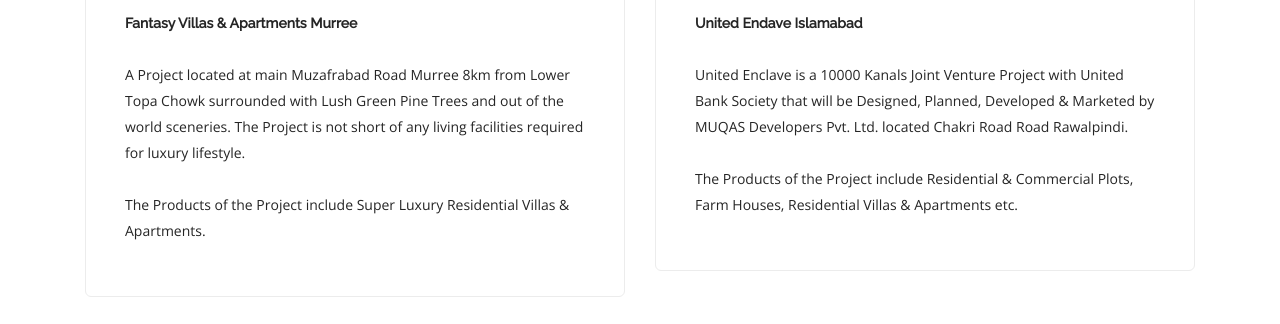
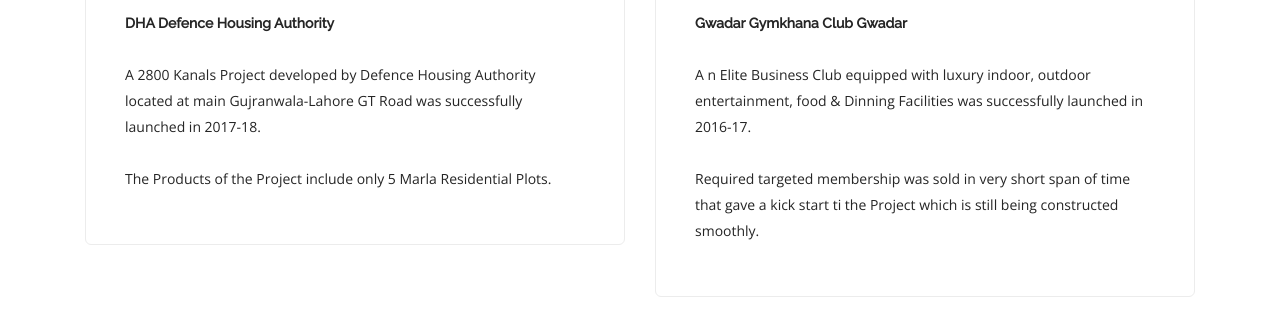
Before and after one commit to MediaSniffers/muqas, a plain HTML site: page index.html in a window 1280 px wide. Shown: the part 8439-8763 px from the top of the page. Drawn offline with nearby package versions, Linux system fonts and the light colour scheme; files whose address does not match are found by name; a web font is replaced by a local one.

Commit message:
Remove Fantasy Villa and United Enclave

```diff
--- a/index.html
+++ b/index.html
@@ -278,22 +278,6 @@
                             </div>
                         </div>
                         <div class="col-md-6">
-                            <div class="feature feature-5 boxed boxed--lg boxed--border"> <img src="img/company_logos_2.png" height="80px">
-                                <div class="">
-                                    <h5>Fantasy Villas &amp; Apartments Murree</h5><br>
-                                    <p>A Project located at main Muzafrabad Road Murree 8km from Lower Topa Chowk surrounded with Lush Green Pine Trees and out of the world sceneries. The Project is not short of any living facilities required for luxury lifestyle. <br> <br>The Products of the Project include Super Luxury Residential Villas &amp; Apartments.&nbsp;</p>
-                                </div>
-                            </div>
-                        </div>
-                        <div class="col-md-6">
-                            <div class="feature feature-5 boxed boxed--lg boxed--border"> <img src="img/company_logos_3.png" height="80px">
-                                <div class="">
-                                    <h5>United Endave Islamabad</h5><br>
-                                    <p>United Enclave is a 10000 Kanals Joint Venture Project with United Bank Society that will be Designed, Planned, Developed &amp; Marketed by MUQAS Developers Pvt. Ltd. located Chakri Road Road Rawalpindi. <br> <br>The Products of the Project include Residential &amp; Commercial Plots, Farm Houses, Residential Villas &amp; Apartments etc.&nbsp;</p>
-                                </div>
-                            </div>
-                        </div>
-                        <div class="col-md-6">
                             <div class="feature feature-5 boxed boxed--lg boxed--border"> <img src="img/company_logos_4.png" height="80px">
                                 <div class="">
                                     <h5>DHA Defence Housing Authority</h5><br>
```
